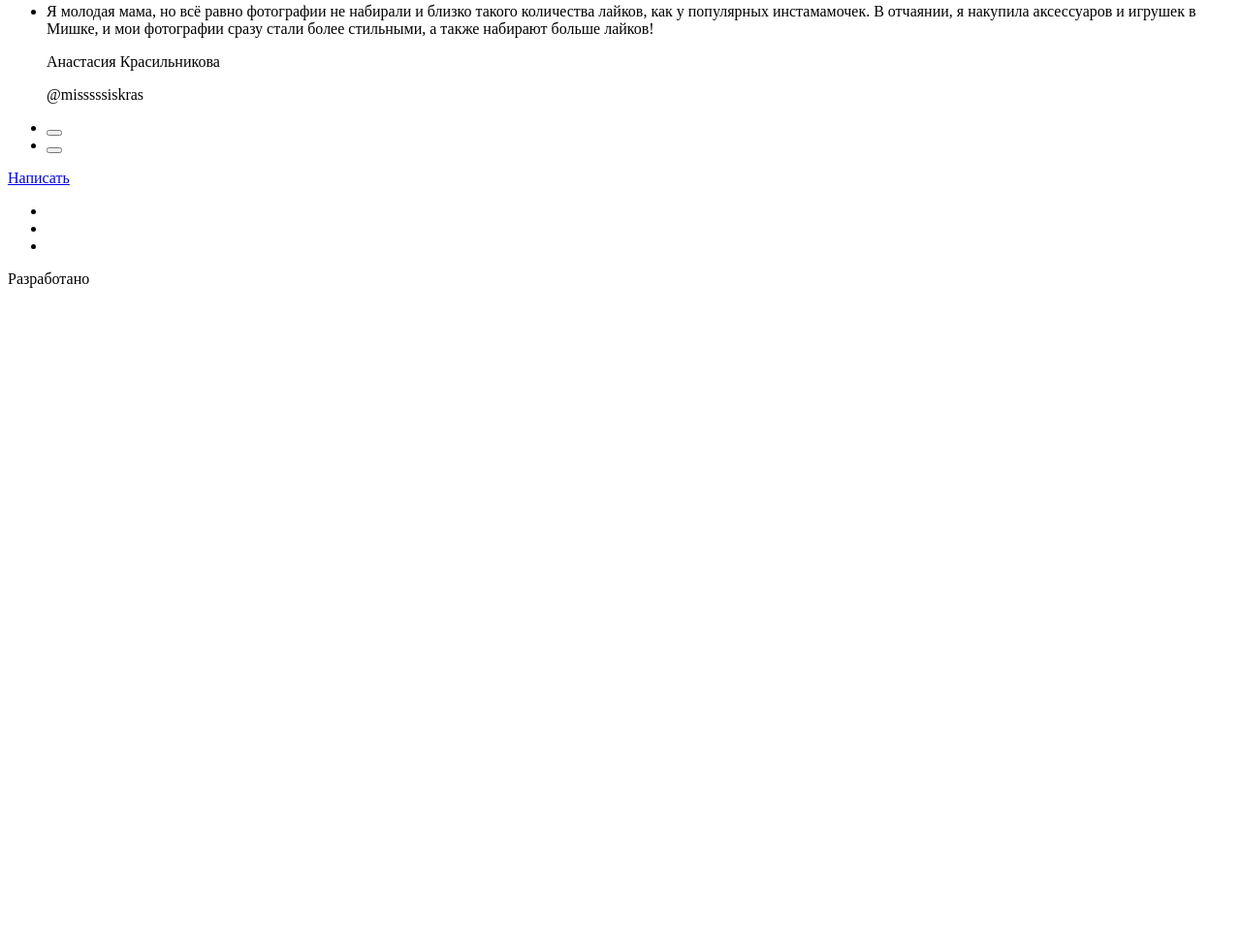
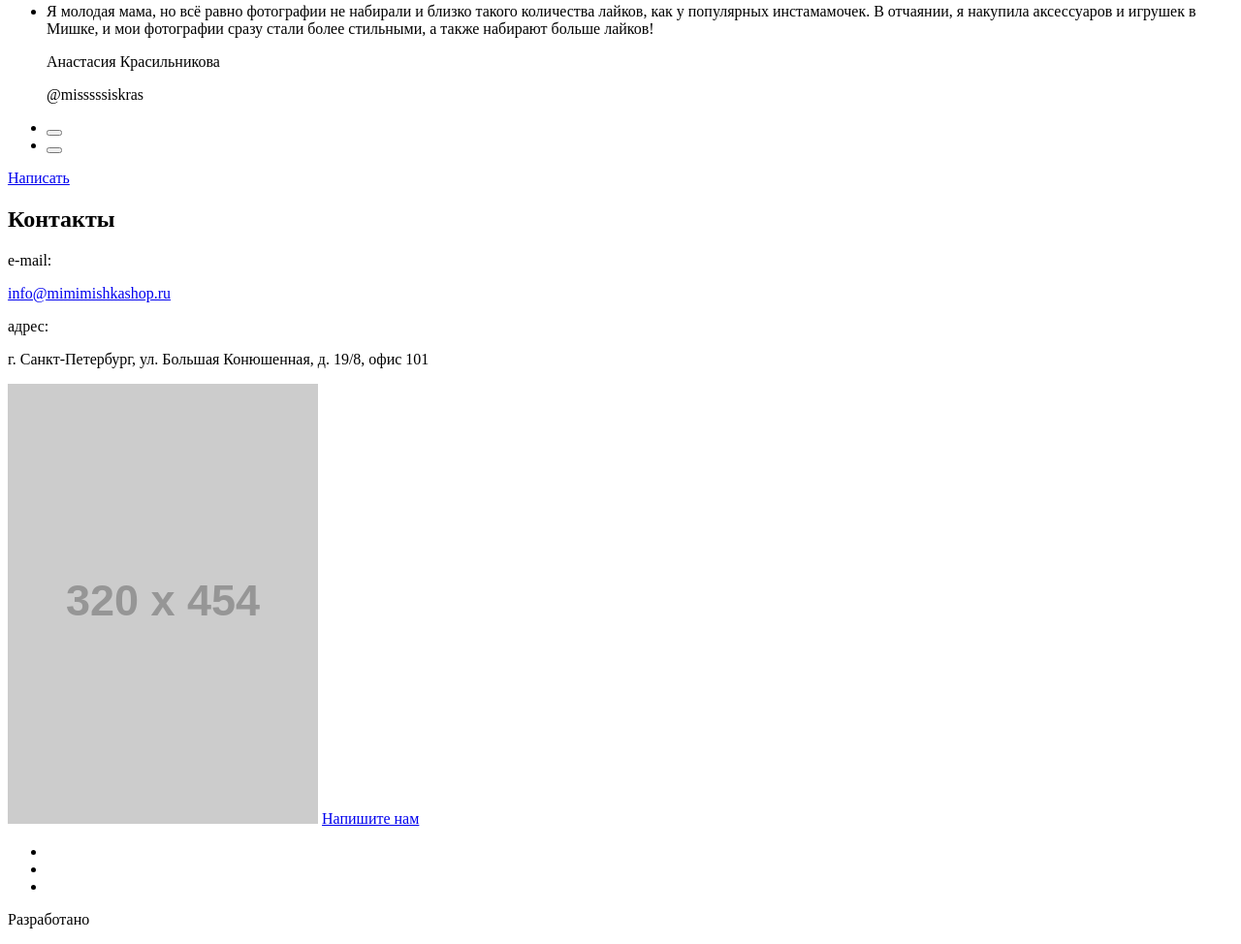
Before and after one commit to EugeneKulakov/1014749-mishka-23, a website: page source/index.html in a window 1280 px wide. Shown: the part 1417-2391 px from the top of the page at 97% size. Before the commit the page ends 1730 px from the top, so only its background shows below. Drawn offline with Linux system fonts and the light colour scheme; placeholder pictures from the web are drawn by us.

Commit message:
Добавит разметку блока 'Контакты' на главную страницу

```diff
--- a/source/index.html
+++ b/source/index.html
@@ -162,6 +162,27 @@
           <a class="reviews__link" href="writereview.html">Написать</a>
         </div>
       </section>
+      <section class="contacts">
+        <div class="contacts__container">
+          <h2 class="contacts__title">Контакты</h2>
+          <p class="contacts__email">e-mail:</p>
+          <a class="contacts__link" href="mailto:info@mimimishkashop.ru"
+            >info@mimimishkashop.ru</a
+          >
+          <p class="contacts__text">адрес:</p>
+          <p class="contacts__address">
+            г. Санкт-Петербург, ул. Большая Конюшенная, д. 19/8, офис 101
+          </p>
+        </div>
+        <img
+          class="contacts__image"
+          width="320"
+          height="454"
+          src="https://via.placeholder.com/320x454"
+          alt="Санкт-Петербург, Большая Конюшенная,д. 19/8, офис 101"
+        />
+        <a class="contacts__button" href="writeus.html">Напишите нам</a>
+      </section>
     </main>
     <footer class="footer">
       <div class="footer__container">
```
